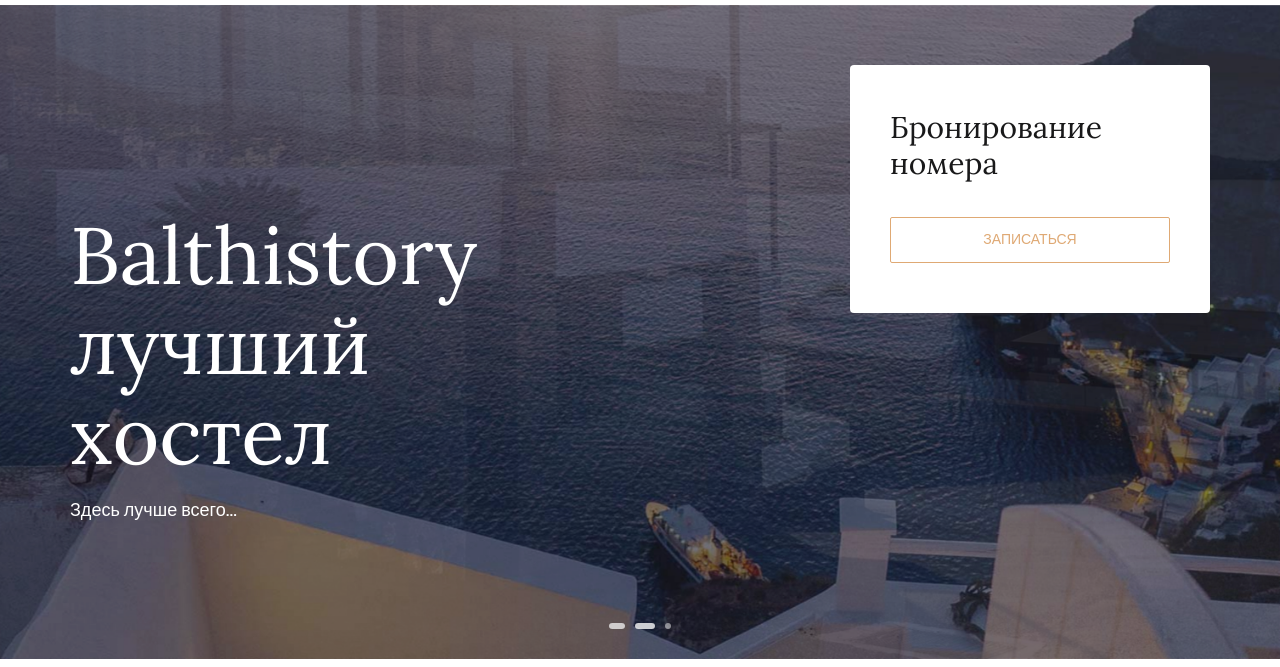
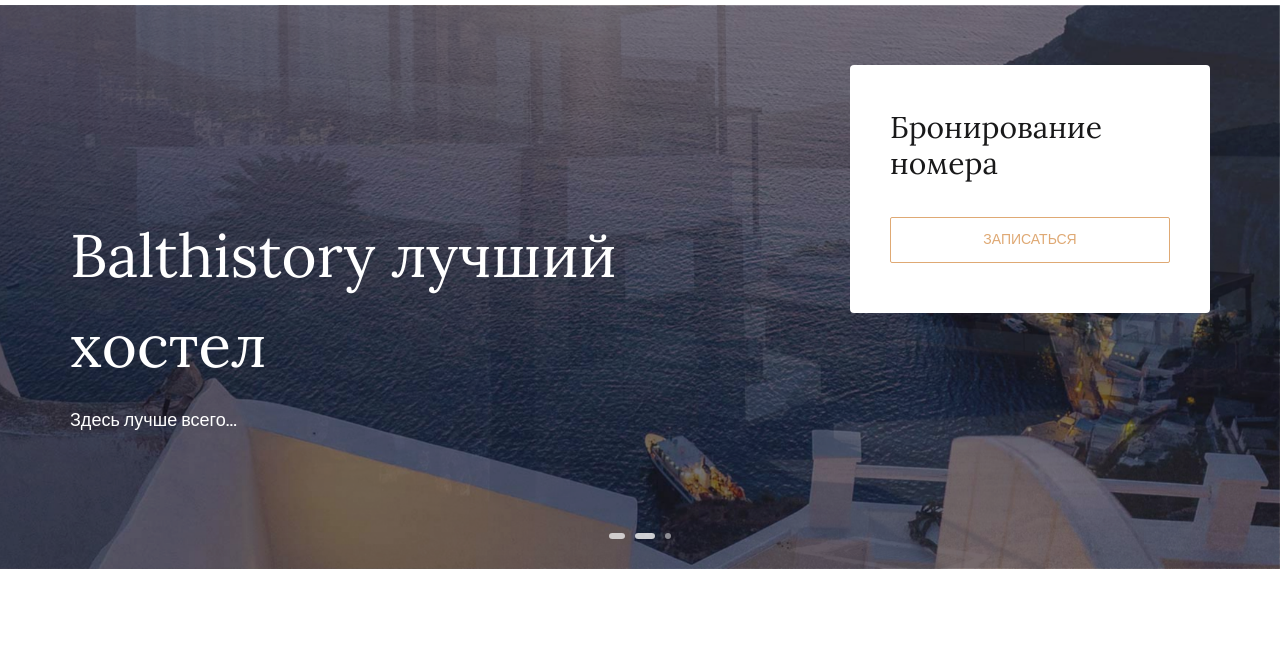
Before and after one commit to Promotake/Balthistory, a plain HTML site: page index.html in a window 1280 px wide. Shown: the part 133-800 px from the top of the page. Drawn offline with nearby package versions, Linux system fonts and the light colour scheme.

Commit message:
Update index.html

```diff
--- a/index.html
+++ b/index.html
@@ -132,7 +132,7 @@
             <div class="row">
                 <div class="col-lg-6">
                     <div class="hero-text">
-                        <h1>Balthistory лучший хостел</h1>
+                        <h1 style="font-size: 60px;">Balthistory лучший хостел</h1>
                         <p>Здесь лучше всего...</p>
                         <!--<a href="#" class="primary-btn">Discover Now</a>-->
                     </div>
```
